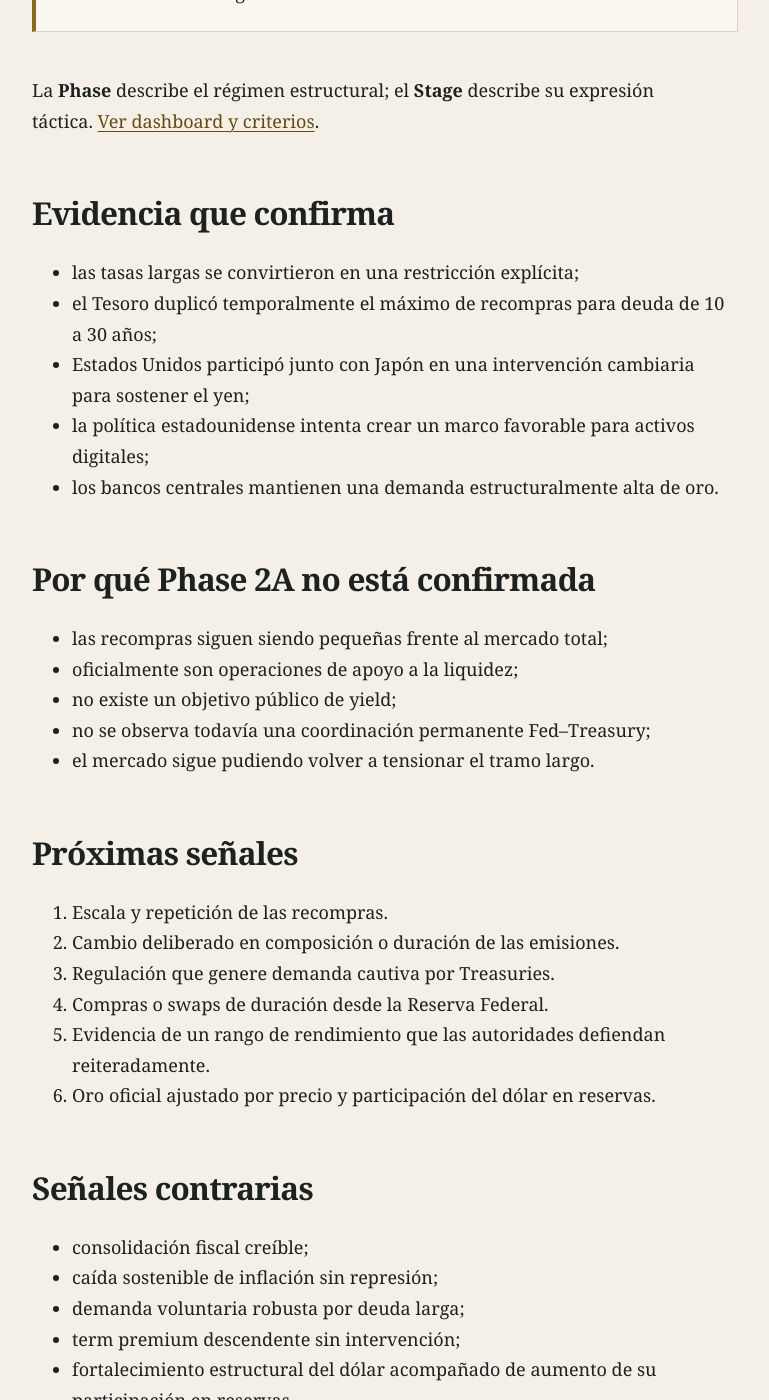
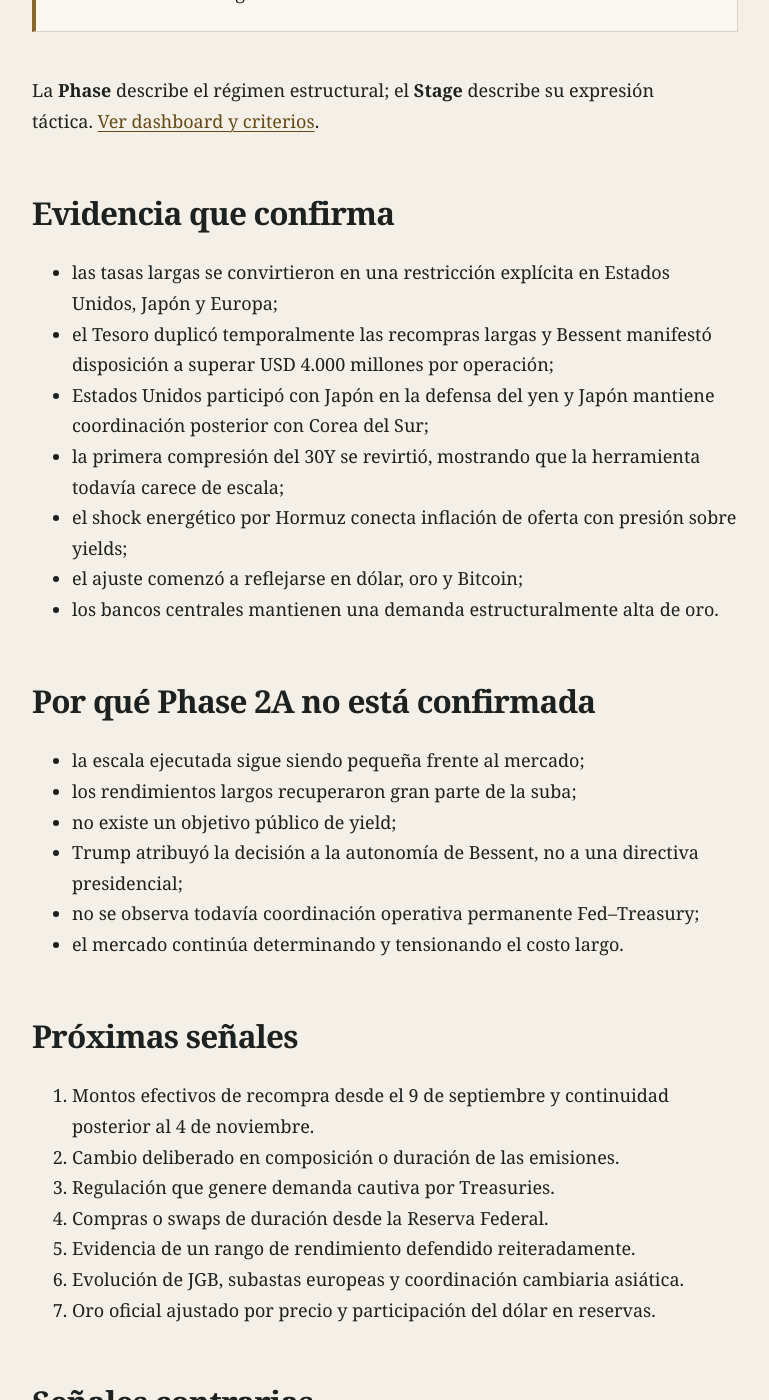
Before and after one commit to facundocabrera/plano-global, a Jekyll site: the page built from estado.md, in a window 1280 px wide and 1400 px high, scrolled down 711 px. Shown: the whole window, without its empty margins (255-1024 px from the left). Built offline with Jekyll 4.4.1, drawn with Linux system fonts in a browser that asks for light colours; some of the changed text lies outside the part shown.

Commit message:
Actualizar estado del plano al 22 de agosto

```diff
--- a/estado.md
+++ b/estado.md
@@ -2,14 +2,14 @@
 layout: default
 title: Estado actual
 description: Ubicación actual dentro del Plano Global y señales de transición.
-eyebrow: Corte · 20 de agosto de 2026
+eyebrow: Corte · 22 de agosto de 2026
 agent_url: /agent/estado.md
 permalink: /estado/
 ---
 
 # Phase 1C avanzada
 
-<p class="lead">El sistema muestra fragilidad soberana y ya aparecieron respuestas defensivas sobre mercados estratégicos. Todavía no existe evidencia suficiente de control persistente sobre el costo largo del Tesoro.</p>
+<p class="lead">La fragilidad soberana ya se observa simultáneamente en Estados Unidos, Japón y Europa. Aparecieron intervenciones defensivas y voluntad declarada de escalarlas, pero todavía no existe control persistente sobre el costo largo del Tesoro.</p>
 
 <div class="status">
 <strong>Clasificación</strong><br>
@@ -20,28 +20,32 @@ La **Phase** describe el régimen estructural; el **Stage** describe su expresi
 
 ## Evidencia que confirma
 
-- las tasas largas se convirtieron en una restricción explícita;
-- el Tesoro duplicó temporalmente el máximo de recompras para deuda de 10 a 30 años;
-- Estados Unidos participó junto con Japón en una intervención cambiaria para sostener el yen;
-- la política estadounidense intenta crear un marco favorable para activos digitales;
+- las tasas largas se convirtieron en una restricción explícita en Estados Unidos, Japón y Europa;
+- el Tesoro duplicó temporalmente las recompras largas y Bessent manifestó disposición a superar USD 4.000 millones por operación;
+- Estados Unidos participó con Japón en la defensa del yen y Japón mantiene coordinación posterior con Corea del Sur;
+- la primera compresión del 30Y se revirtió, mostrando que la herramienta todavía carece de escala;
+- el shock energético por Hormuz conecta inflación de oferta con presión sobre yields;
+- el ajuste comenzó a reflejarse en dólar, oro y Bitcoin;
 - los bancos centrales mantienen una demanda estructuralmente alta de oro.
 
 ## Por qué Phase 2A no está confirmada
 
-- las recompras siguen siendo pequeñas frente al mercado total;
-- oficialmente son operaciones de apoyo a la liquidez;
+- la escala ejecutada sigue siendo pequeña frente al mercado;
+- los rendimientos largos recuperaron gran parte de la suba;
 - no existe un objetivo público de yield;
-- no se observa todavía una coordinación permanente Fed–Treasury;
-- el mercado sigue pudiendo volver a tensionar el tramo largo.
+- Trump atribuyó la decisión a la autonomía de Bessent, no a una directiva presidencial;
+- no se observa todavía coordinación operativa permanente Fed–Treasury;
+- el mercado continúa determinando y tensionando el costo largo.
 
 ## Próximas señales
 
-1. Escala y repetición de las recompras.
+1. Montos efectivos de recompra desde el 9 de septiembre y continuidad posterior al 4 de noviembre.
 2. Cambio deliberado en composición o duración de las emisiones.
 3. Regulación que genere demanda cautiva por Treasuries.
 4. Compras o swaps de duración desde la Reserva Federal.
-5. Evidencia de un rango de rendimiento que las autoridades defiendan reiteradamente.
-6. Oro oficial ajustado por precio y participación del dólar en reservas.
+5. Evidencia de un rango de rendimiento defendido reiteradamente.
+6. Evolución de JGB, subastas europeas y coordinación cambiaria asiática.
+7. Oro oficial ajustado por precio y participación del dólar en reservas.
 
 ## Señales contrarias
 
```
